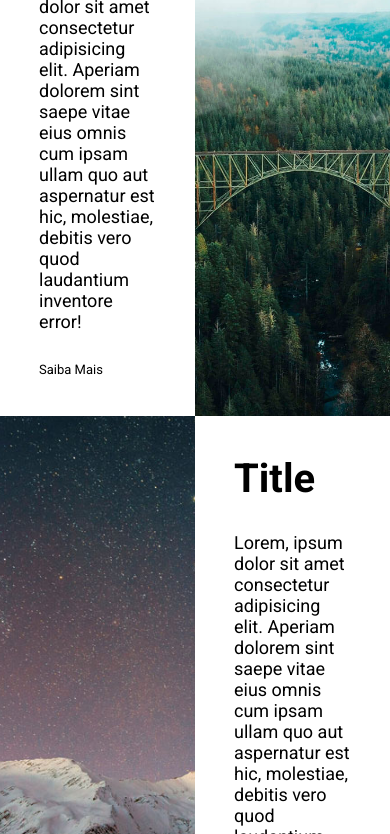
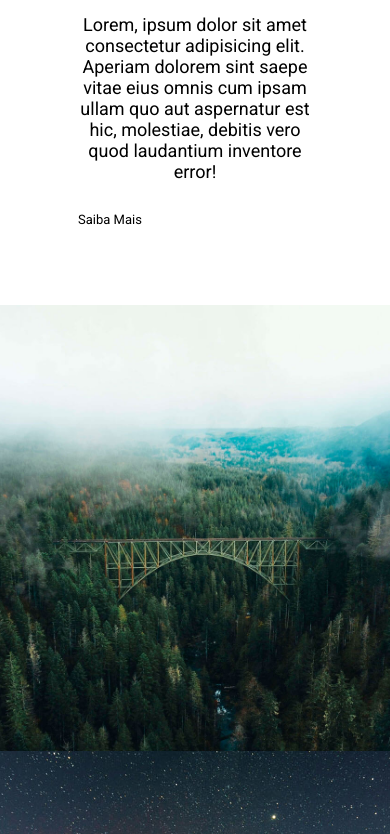
Before and after one commit to Caabee/Landing-page-agencia-xyz, a plain HTML site: page index.html in a window 390 px wide. Shown: the part 722-1556 px from the top of the page. Drawn offline with Linux system fonts and the light colour scheme.

Commit message:
feita modificação e finalização do about responsivo

```diff
--- a/src/css/style.css
+++ b/src/css/style.css
@@ -98,6 +98,8 @@ body {
     display: grid;
     grid-template-columns: 1fr 1fr;
     background-color: #fff;
+    max-width: var(--max-width-size);
+    margin: 0 auto;
 }
 
 .about .item {
@@ -143,6 +145,18 @@ body {
     background: url('../images/sky.jpg') center center no-repeat;
     background-size: cover;
 }
+
+@media (max-width: 450px) {
+    .about .item {
+        text-align: center;
+    }
+
+    .about {
+        grid-template-columns: 1fr;
+        grid-template-rows: repeat(4, 1fr);
+    }
+}
+
 /* SERVICES */
 
 .services {
```
